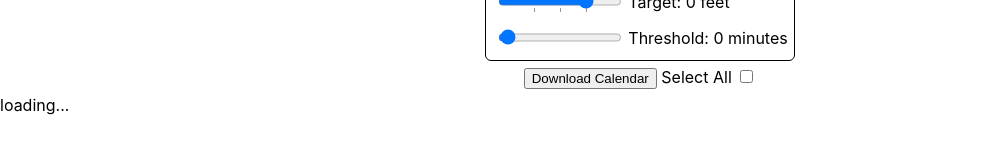
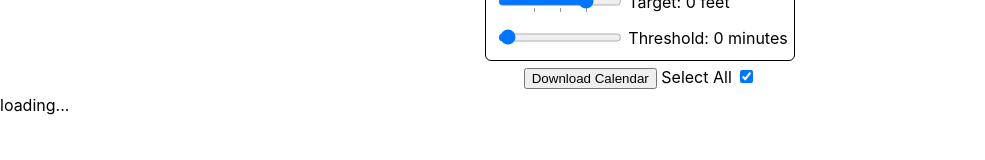
Before and after one commit to coleww/tide-finder, a React (Create React App) app: page / in a window 1280 px wide. Shown: the part 137-297 px from the top of the page, without its empty margins (0-985 px from the left). Built offline with nearby package versions, Linux system fonts and the light colour scheme.

Commit message:
fix select/deselect all

```diff
--- a/src/components/Controls.tsx
+++ b/src/components/Controls.tsx
@@ -1,10 +1,10 @@
-import { useState } from 'react';
 import './Controls.css';
 
 type ControlsProps = {
   stationId: string;
   tideTarget: number;
   tideThreshold: number;
+  allDatesAreSelected: boolean;
   deselectAllDates: () => void;
   downloadCalendar: () => void;
   selectAllDates: () => void;
@@ -15,6 +15,7 @@ type ControlsProps = {
 
 function Controls({
   stationId,
+  allDatesAreSelected,
   downloadCalendar,
   deselectAllDates,
   selectAllDates,
@@ -24,15 +25,11 @@ function Controls({
   tideThreshold,
   setTideThreshold,
 }: ControlsProps) {
-  const [isAllSelected, setIsAllSelected] = useState(false);
-
   const toggleSelectAll = () => {
-    if (isAllSelected) {
+    if (allDatesAreSelected) {
       deselectAllDates();
-      setIsAllSelected(false);
     } else {
       selectAllDates();
-      setIsAllSelected(true);
     }
   };
 
@@ -94,7 +91,7 @@ function Controls({
           Select All{' '}
           <input
             type="checkbox"
-            checked={isAllSelected}
+            checked={allDatesAreSelected}
             onChange={toggleSelectAll}
           />
         </label>
--- a/src/components/DaytimeLowtideFinder.tsx
+++ b/src/components/DaytimeLowtideFinder.tsx
@@ -1,4 +1,4 @@
-import { useCallback, useEffect, useState } from 'react';
+import { useCallback, useEffect, useMemo, useState } from 'react';
 import { getStationData } from '../utils/api';
 import { type DaytimeLowtideData, type StationData } from '../utils/types';
 import Controls from './Controls';
@@ -32,6 +32,10 @@ function DaytimeLowtideFinder() {
     setDaytimeLowtideDates(data);
     setSelectedDates([]);
   }, []);
+
+  const allDatesAreSelected = useMemo(() => {
+    return daytimeLowtideDates.length === selectedDates.length;
+  }, [daytimeLowtideDates.length, selectedDates.length]);
 
   const selectAllDates = () => {
     setSelectedDates(daytimeLowtideDates);
@@ -86,6 +90,7 @@ function DaytimeLowtideFinder() {
   return (
     <div>
       <Controls
+        allDatesAreSelected={allDatesAreSelected}
         downloadCalendar={downloadCalendar}
         deselectAllDates={deselectAllDates}
         selectAllDates={selectAllDates}
```
